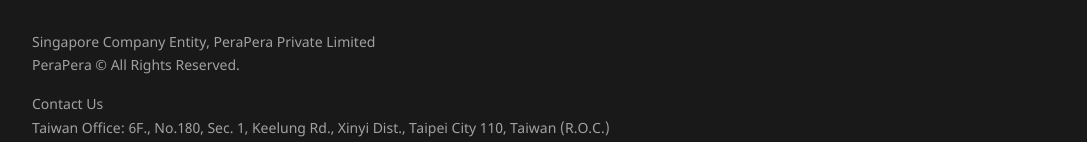
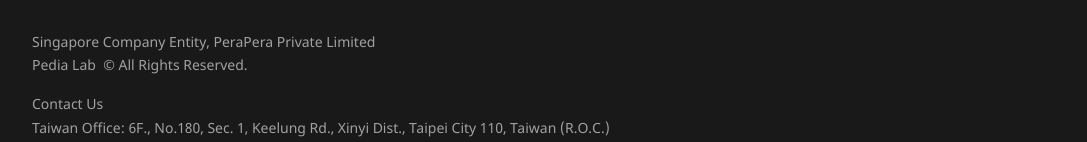
Before and after one commit to pedialab/pedialab.io, a Next.js app: page /careers in a window 1280 px wide. Shown: the part 711-853 px from the top of the page, without its empty margins (96-1183 px from the left). Built offline with nearby package versions, Linux system fonts and the light colour scheme.

Commit message:
fix: Footer copywriting

```diff
--- a/shared/components/Footer.tsx
+++ b/shared/components/Footer.tsx
@@ -44,7 +44,7 @@
           Singapore Company Entity, PeraPera Private Limited
         </Typography>
         <Typography component="small" variant="caption" color="textSecondary">
-          PeraPera © All Rights Reserved.
+          Pedia Lab  © All Rights Reserved.
         </Typography>
         <Typography component="address" className={classes.contactInfoBlock} variant="caption" color="textSecondary">
           Contact Us
```
